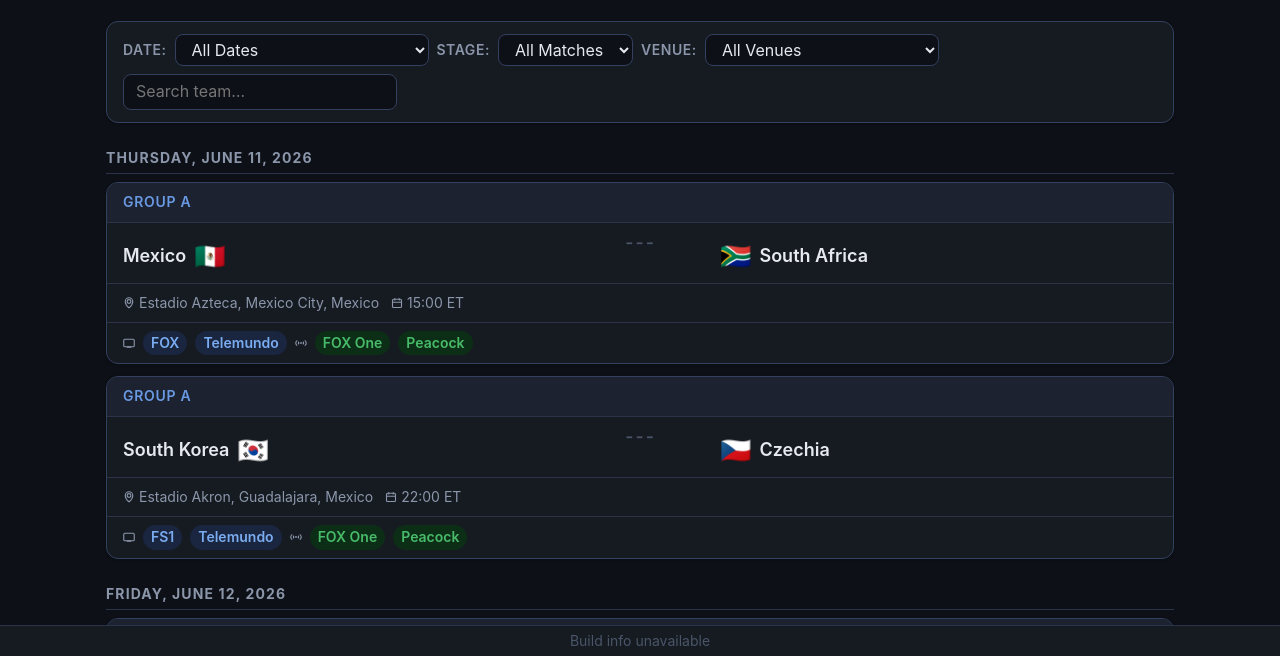
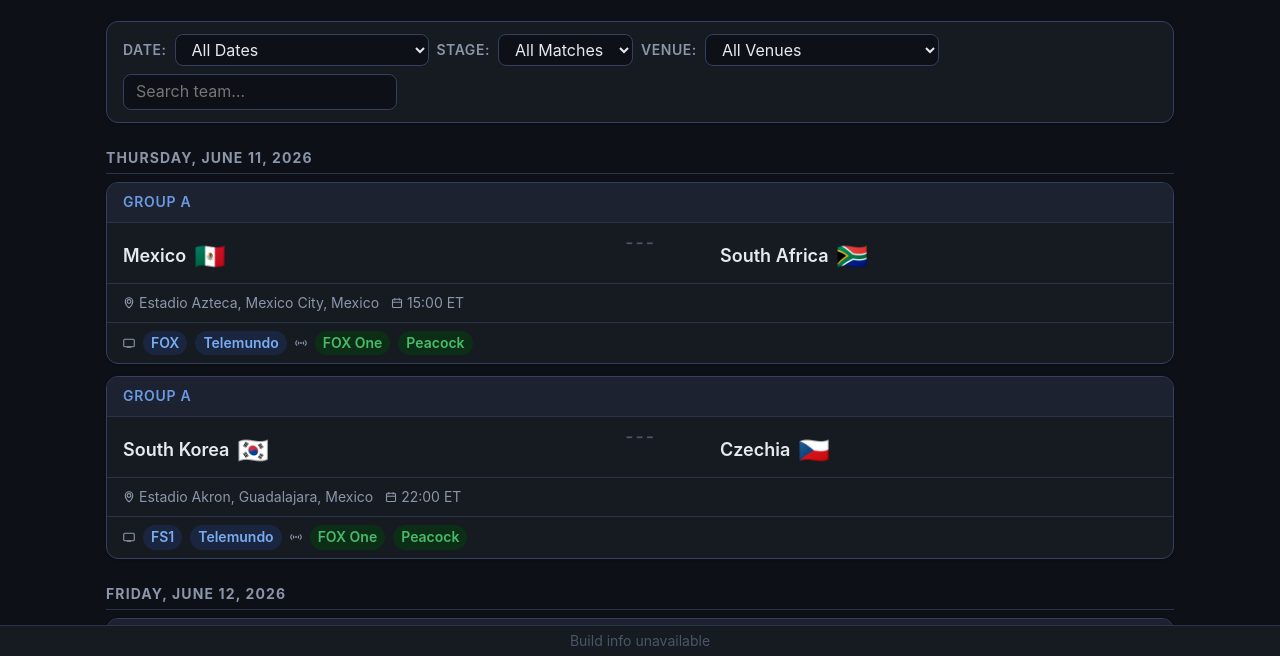
Before and after one commit to dennismzanetti/world-cup-2026, a plain HTML site: page index.html in a window 1280 px wide. Both pictures are taken after a click on the button "Matches". Shown: the part 143-799 px from the top of the page. Drawn offline with Linux system fonts and the light colour scheme; no server answers; a web font is replaced by a local one.

```diff
--- a/assets/style.css
+++ b/assets/style.css
@@ -421,8 +421,17 @@
   font-weight: 600; font-size: var(--text-base);
   padding-top: 0.45rem; /* optically aligns team name with score inputs row */
 }
-.home-team { justify-content: flex-end; flex-direction: row-reverse; }
-.away-team { justify-content: flex-end; flex-direction: row-reverse; }
+/* Home team: flag then name, pushed to the right edge (toward score col) */
+.home-team {
+  justify-content: flex-end;
+  flex-direction: row-reverse;
+}
+/* Away team: name then flag, pushed to the left edge (toward score col),
+   so the name starts next to the score col and the flag sits at the far right */
+.away-team {
+  justify-content: flex-start;
+  flex-direction: row;
+}
 .team-flag { font-size: 1.4em; line-height: 1; }
 
 .card-score-col {
```
